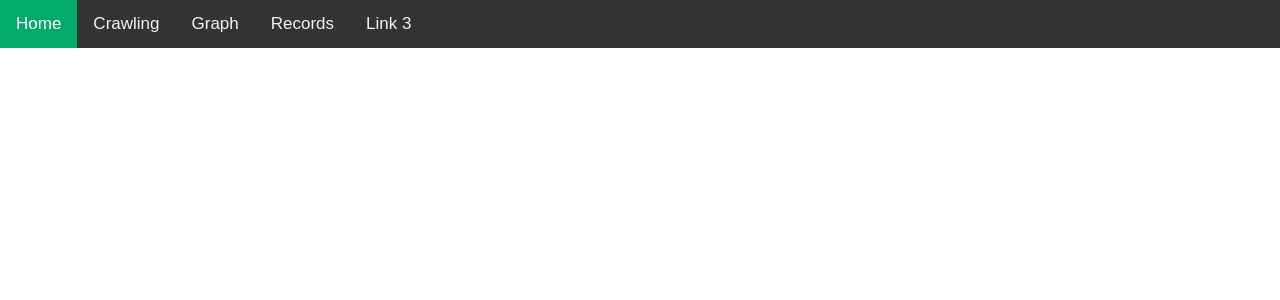
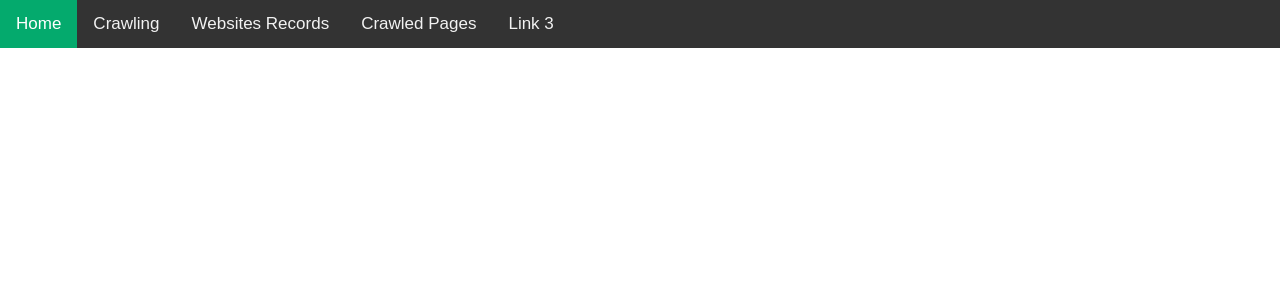
Before and after one commit to tomikng/Web-Crawler, a React (Create React App) app in the folder frontend/: page / in a window 1280 px wide. Shown: the top 300 px of the page. Built offline with nearby package versions, Linux system fonts and the light colour scheme.

Commit message:
Update name

```diff
--- a/frontend/src/App.js
+++ b/frontend/src/App.js
@@ -2,8 +2,8 @@ import React, { useState } from 'react';
 import './App.css';
 import { Navbar } from './components';
 import Crawl from './components/Content/Crawl/Crawl';
-import Graph from './components/Content/Graph/Graph';
-import Records from './components/Content/Records/Records';
+import WebsiteRecords from './components/Content/WebsiteRecords/WebsiteRecords';
+import CrawledPages from './components/Content/CrawledPages/CrawledPages';
 
 function App() {
   const [activeContent, setActiveContent] = useState(null);
@@ -15,8 +15,8 @@ function App() {
     <div className="App">
       <Navbar onItemClick={handleNavbarItemClick}/>
       {activeContent === 'crawl' && <Crawl />}
-      {activeContent === 'graph' && <Graph />}
-      {activeContent === 'records' && <Records />}
+      {activeContent === 'websiteRecords' && <WebsiteRecords />}
+      {activeContent === 'crawledPages' && <CrawledPages />}
     </div>
   );
 }
--- a/frontend/src/components/Content/Records/Records.jsx
+++ b/frontend/src/components/Content/CrawledPages/CrawledPages.jsx
@@ -1,8 +1,8 @@
 import React, { useEffect } from 'react';
-import './Records.css';
+import './CrawledPages.css';
 import axios from 'axios';
 
-const Records = () => {
+const CrawledPages = () => {
   useEffect(() => {
     axios.post('http://127.0.0.1:8000/api/', {
       query: `
@@ -29,9 +29,9 @@ const Records = () => {
 
   return (
     <div>
-      Records
+      CrawledPages
     </div>
   );
 }
 
-export default Records;
+export default CrawledPages;
--- a/frontend/src/components/Content/Graph/Graph.jsx
+++ /dev/null
@@ -1,12 +0,0 @@
-import React from 'react';
-import './Graph.css';
-
-const Graph = () => {
-  return (
-    <div>
-       Graph
-    </div>
-  )
-}
-
-export default Graph
--- /dev/null
+++ b/frontend/src/components/Content/WebsiteRecords/WebsiteRecords.jsx
@@ -0,0 +1,12 @@
+import React from 'react';
+import './WebsiteRecords.css';
+
+const WebsiteRecords = () => {
+  return (
+    <div>
+       WebsiteRecords
+    </div>
+  )
+}
+
+export default WebsiteRecords
--- a/frontend/src/components/Navbar/Navbar.jsx
+++ b/frontend/src/components/Navbar/Navbar.jsx
@@ -12,8 +12,9 @@ const Navbar = ({ onItemClick }) => {
         <div className="topnav">
             <a className="active" href="#home">Home</a>
             <a href="#crawl" onClick={() => handleItemClick('crawl')}>Crawling</a>
-            <a href="#graph" onClick={() => handleItemClick('graph')}>Graph</a>
-            <a href="#records" onClick={() => handleItemClick('records')}>Records</a>
+            <a href="#websiteRecords" onClick={() => handleItemClick('websiteRecords')}>Websites Records</a>
+            <a href="#crawledPages" onClick={() => handleItemClick('crawledPages')}>Crawled Pages</a>  {/* By melo rozkliknout na tabulku nebo na graf */}
+
             <a href="#about">Link 3</a>
         </div>
     </div>
```
Also changed, not shown: frontend/src/components/Content/CrawledPages/CrawledPages.css (added), frontend/src/components/Content/WebsiteRecords/WebsiteRecords.css (added).
